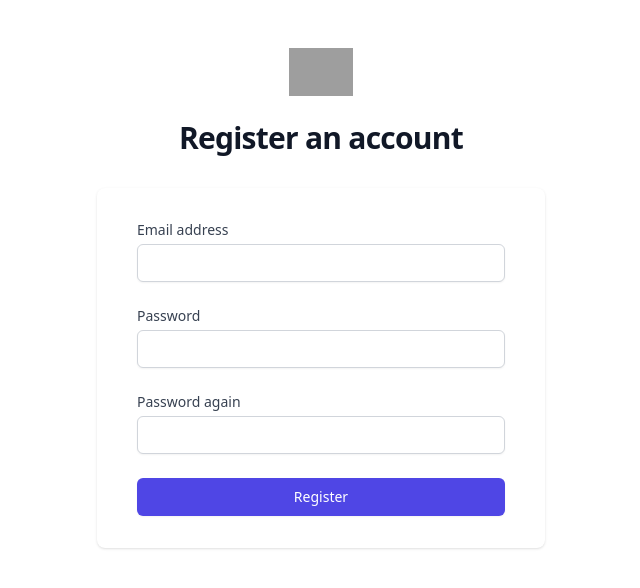
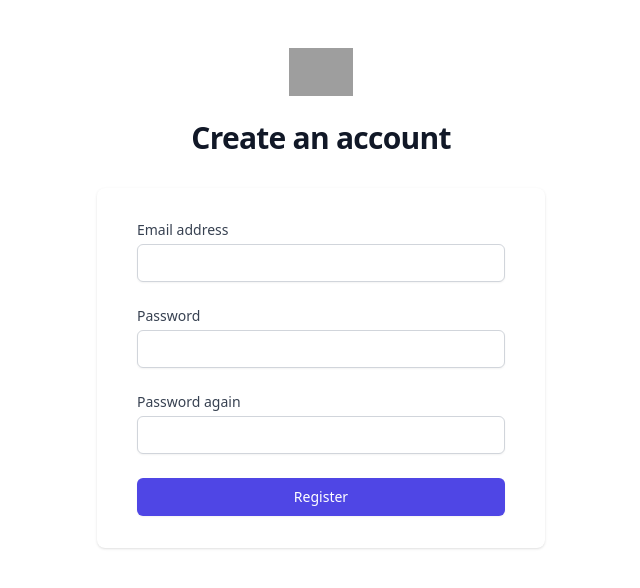
Before and after one commit to VersionLens/version-store-frontend, a SvelteKit app: page /register in a window 1280 px wide. Shown: the top 588 px of the page, without its empty margins (319-959 px from the left). Built offline with nearby package versions, Linux system fonts and the light colour scheme; grey boxes are pictures that could not be loaded.

Commit message:
Change "create an account" text to "create account" on the landing page

```diff
--- a/src/routes/(clean-layout)/register/+page.svelte
+++ b/src/routes/(clean-layout)/register/+page.svelte
@@ -6,7 +6,7 @@
 			alt="Your Company"
 		/>
 		<h2 class="mt-6 text-center text-3xl font-bold tracking-tight text-gray-900">
-			Register an account
+Create an account
 		</h2>
 	</div>
 
```
